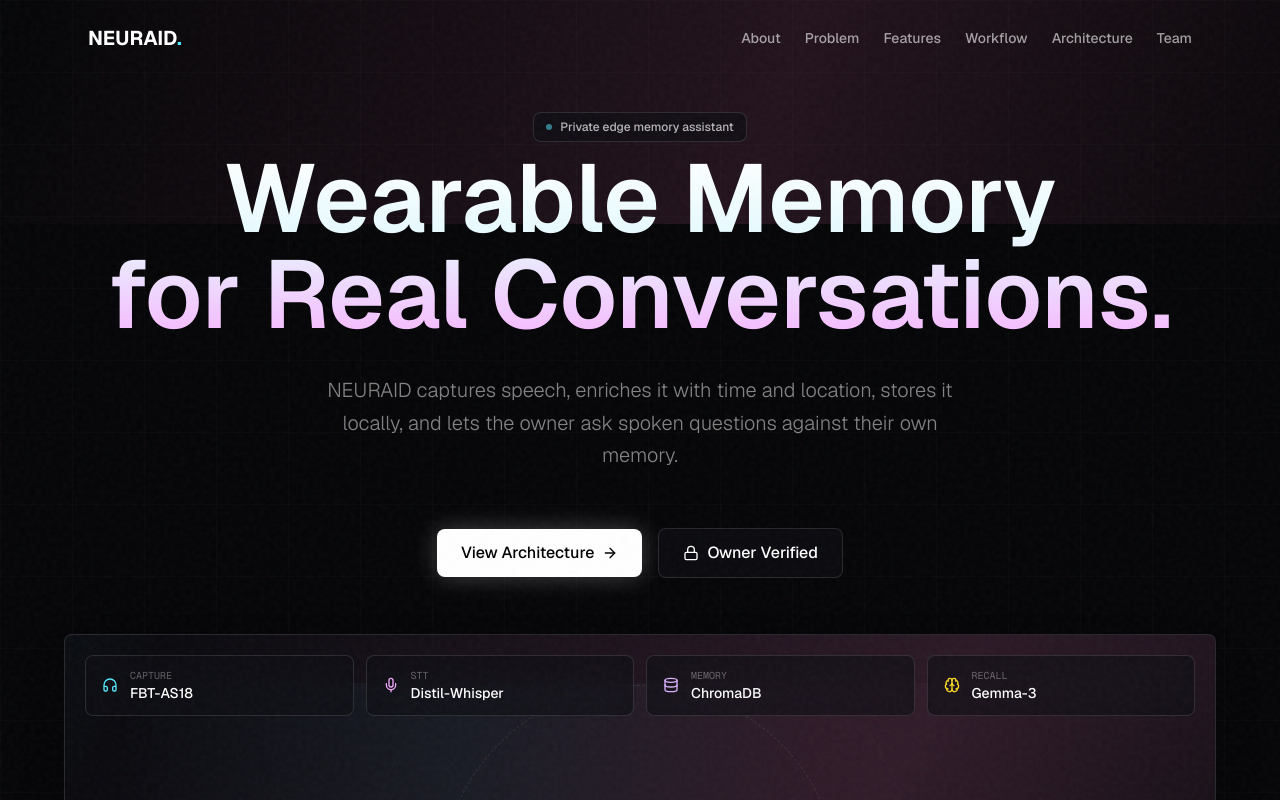
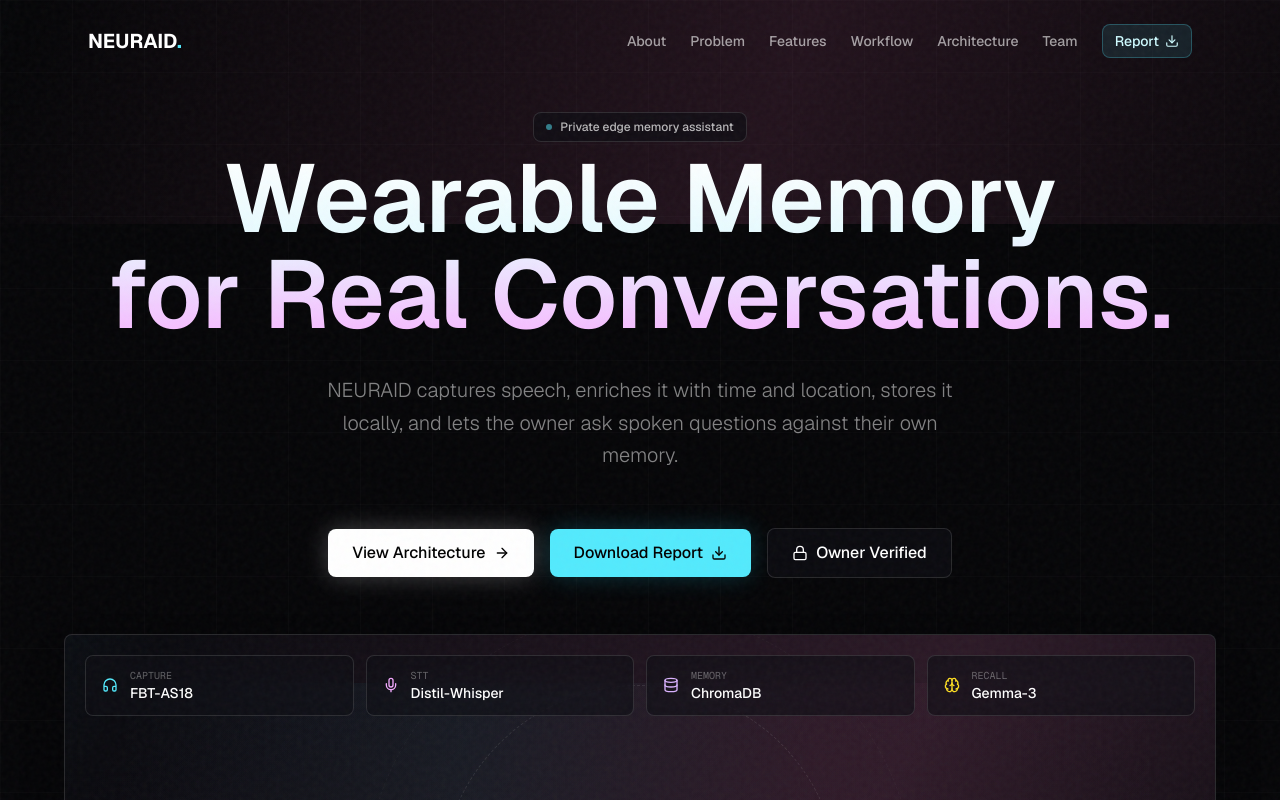
Before and after one commit to abdurraafay90/Neuraid-Web, a Next.js app: page / in a window 1280 px wide. Shown: the top 800 px of the page. Built offline with nearby package versions, Linux system fonts and the light colour scheme.

Commit message:
Add downloadable project report

```diff
--- a/src/components/Hero.tsx
+++ b/src/components/Hero.tsx
@@ -7,6 +7,7 @@
   Brain,
   Cpu,
   Database,
+  Download,
   Headphones,
   Lock,
   MapPin,
@@ -72,6 +73,13 @@
         >
           <a href="#architecture" className="px-6 py-3 rounded-lg bg-white text-black font-medium hover:bg-gray-200 transition-colors shadow-[0_0_24px_rgba(255,255,255,0.24)] inline-flex items-center gap-2">
             View Architecture <ArrowRight className="h-4 w-4" />
+          </a>
+          <a
+            href="/NEURAID%20Report.pdf"
+            download
+            className="px-6 py-3 rounded-lg bg-cyan-300 text-black font-medium hover:bg-cyan-200 transition-colors shadow-[0_0_24px_rgba(34,211,238,0.22)] inline-flex items-center gap-2"
+          >
+            Download Report <Download className="h-4 w-4" />
           </a>
           <div className="px-6 py-3 rounded-lg glass text-white font-medium flex items-center gap-2" title="Query access is protected by owner voice verification">
             <Lock className="w-4 h-4" />
--- a/src/components/Navbar.tsx
+++ b/src/components/Navbar.tsx
@@ -2,6 +2,7 @@
 
 import { motion, useScroll, useSpring } from "framer-motion";
 import { useState, useEffect } from "react";
+import { Download } from "lucide-react";
 
 const navLinks = [
   { name: "About", href: "#about" },
@@ -48,6 +49,14 @@
               {link.name}
             </a>
           ))}
+          <a
+            href="/NEURAID%20Report.pdf"
+            download
+            className="inline-flex items-center gap-1.5 rounded-lg border border-cyan-300/25 bg-cyan-300/10 px-3 py-1.5 text-sm font-medium text-cyan-100 hover:bg-cyan-300/18 transition-colors"
+          >
+            Report
+            <Download className="h-3.5 w-3.5" />
+          </a>
         </nav>
       </div>
       <motion.div
```
Also changed, not shown: 1 other file (tests, documents, lock files or other folders).
